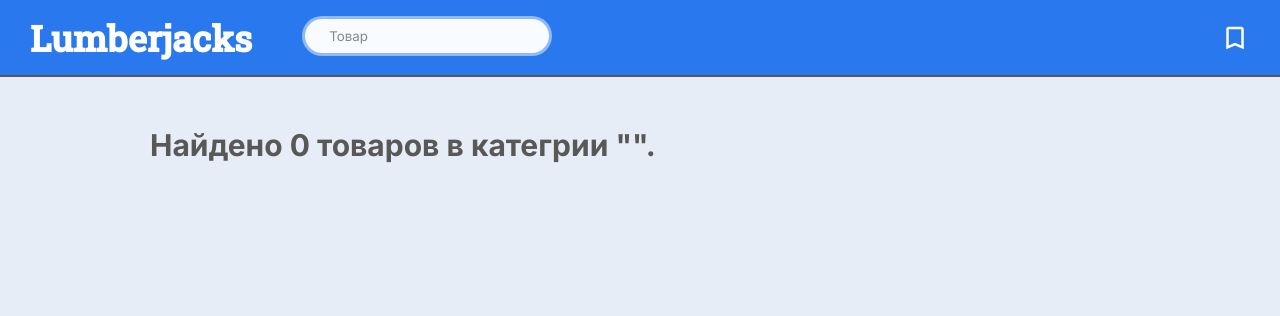
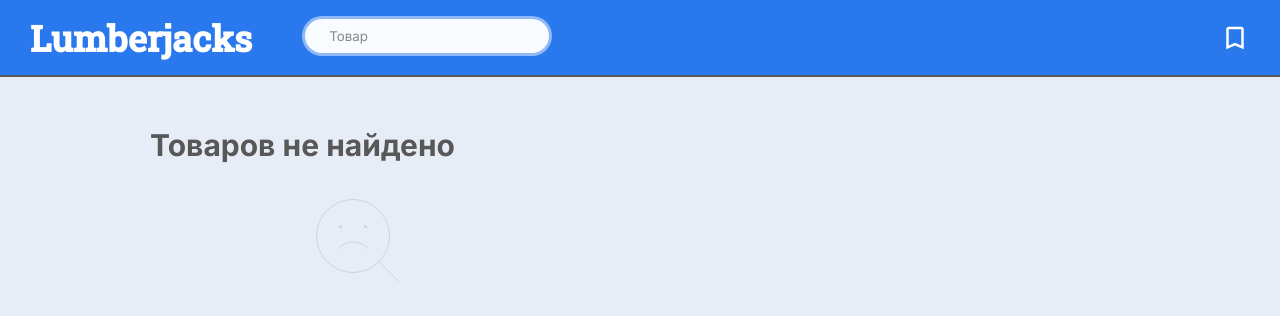
Before and after one commit to SysoevAndrey/best-hack, a React (Create React App) app: page /results in a window 1280 px wide. Shown: the top 316 px of the page. Built offline with nearby package versions, Linux system fonts and the light colour scheme.

Commit message:
added loader

```diff
--- a/src/components/ResultsPage/ResultsPage.scss
+++ b/src/components/ResultsPage/ResultsPage.scss
@@ -35,3 +35,23 @@
     gap: 20px;
   }
 }
+
+.preloader {
+  display: block;
+  width: 74px;
+  height: 74px;
+  border: 2px solid #999;
+  border-top-color: #bdc3cc;
+  border-left-color: #d7dde6;
+  border-bottom-color: #e7edf6;
+
+  border-radius: 50%;
+
+  animation: spin 0.75s infinite linear;
+}
+
+@keyframes spin {
+  100% {
+    transform: rotate(360deg);
+  }
+}
--- a/src/components/ResultsPage/index.tsx
+++ b/src/components/ResultsPage/index.tsx
@@ -1,11 +1,12 @@
-import React from 'react';
+import React, { useState } from 'react';
 import { useFilterContext } from '../../context';
-import mock from '../../data.json';
 import useDidUpdateEffect from '../../utils/useDidUpdateEffect';
 import Good from '../Good';
 import Header from '../Header';
 import Popup from '../Popup';
 import './ResultsPage.scss';
+
+import notFoundIcon from '../../images/not-found.svg';
 
 export interface IDataFromServer {
   category: string;
@@ -38,6 +39,8 @@ const ResultsPage = () => {
     dispatch,
   } = useFilterContext();
 
+  const [isLoading, setIsLoading] = useState(false);
+
   useDidUpdateEffect(() => {
     if (keyword) {
       const fetchData = async () => {
@@ -45,13 +48,13 @@ const ResultsPage = () => {
           'https://localhost:44383/api/store?query=' + keyword
         );
 
-        const mock = await response.json();
+        const data = await response.json();
 
         dispatch({
           type: 'SET_DATA',
           payload: {
-            ...mock,
-            list: mock.list.map((product: any) => ({
+            ...data,
+            list: data.list.map((product: any) => ({
               ...product,
               markets: product.markets.map((market: any) => ({
                 ...market,
@@ -63,8 +66,11 @@ const ResultsPage = () => {
             })),
           },
         });
+
+        setIsLoading(false);
       };
 
+      setIsLoading(true);
       fetchData();
     }
   }, [keyword]);
@@ -76,11 +82,18 @@ const ResultsPage = () => {
       )}
       <Header isIconVisibvle isInputVisible />
       <main className="results">
+        {isLoading ? (
+          <i className="preloader"></i>
+        ) : (
+          <>
             <h2 className="results__overall">
-          Найдено {data.total} товаров в категрии "{data.category}".
+              {data.list.length > 0
+                ? `Найдено ${data.total} товаров в категрии "${data.category}".`
+                : 'Товаров не найдено'}
             </h2>
             <div className="results__container">
-          {data.list.map((good: any, index: number) => (
+              {data.list.length > 0 ? (
+                data.list.map((good: any, index: number) => (
                   <Good
                     key={good.name + index}
                     name={good.name}
@@ -90,8 +103,13 @@ const ResultsPage = () => {
                     averagePrice={good.averagePrice}
                     markets={good.markets}
                   />
-          ))}
+                ))
+              ) : (
+                <img src={notFoundIcon} alt="Нет результатов" />
+              )}
             </div>
+          </>
+        )}
       </main>
     </div>
   );
```
Also changed, not shown: src/images/not-found.svg (added). Lines whose indentation alone changed are shown as unchanged.
